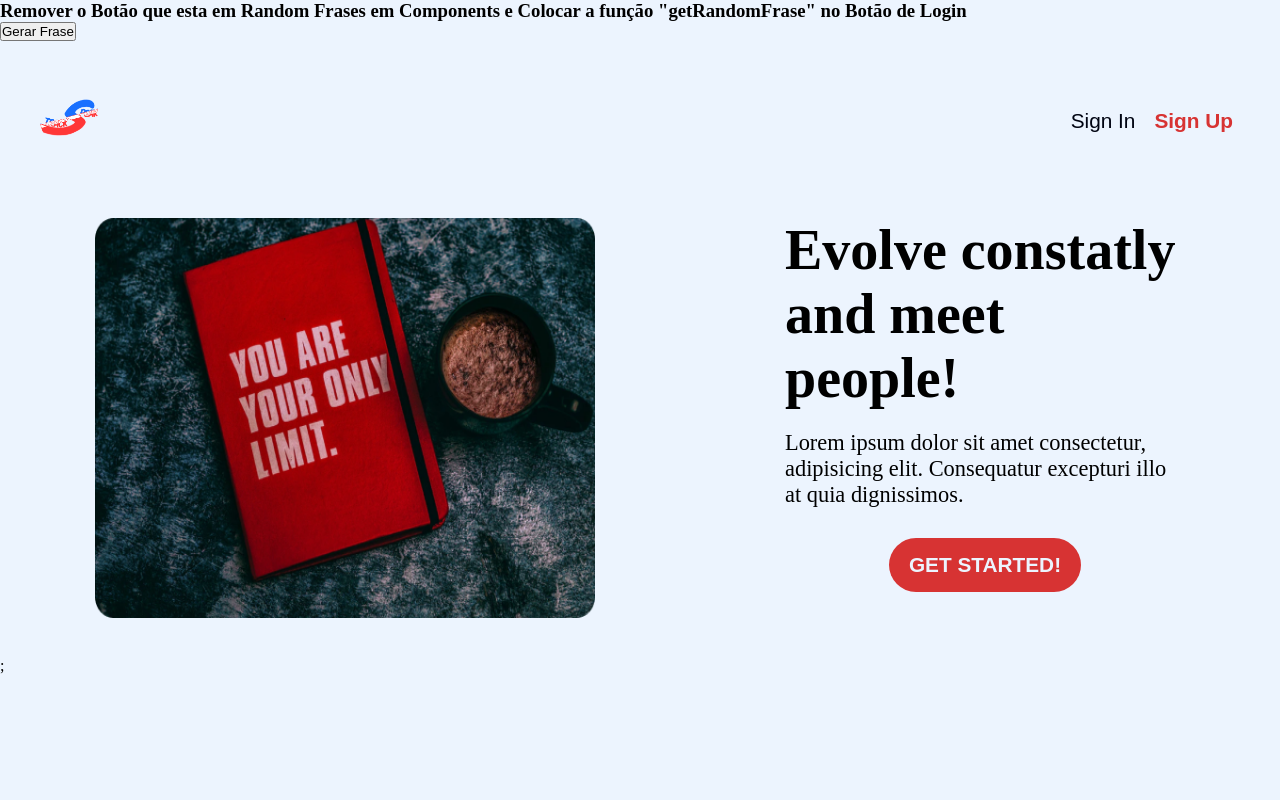
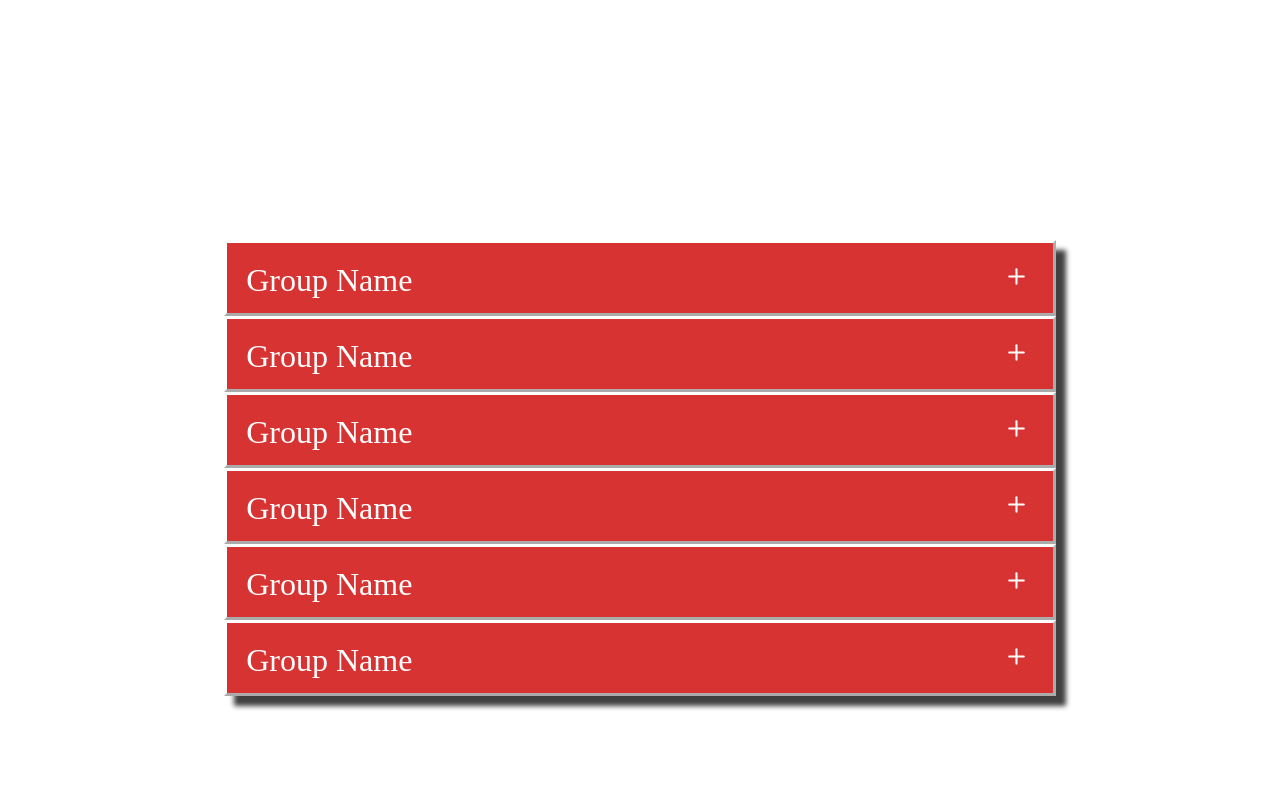
Before and after one commit to issdomingoss/habits-management, a React (Create React App) app: page / in a window 1280 px wide. Shown: the top 800 px of the page. Built offline with nearby package versions, Linux system fonts and the light colour scheme.

Commit message:
estilizando accordeon

```diff
--- a/src/App.js
+++ b/src/App.js
@@ -2,10 +2,12 @@ import "react-toastify/dist/ReactToastify.css";
 import GlobalStyle from "./styles/global";
 import Routes from "./routes";
 import RandomFrases from "./components/RandomFrases";
+import Accordion from "./components/Accordion";
 
 function App() {
   return (
     <>
+      <Accordion />
       <RandomFrases />
       <GlobalStyle />
       <Routes />
--- /dev/null
+++ b/src/components/Accordion/Data.js
@@ -0,0 +1,38 @@
+export const Data = [
+  {
+    group: "Group Name",
+    goals:
+      "Group activities and goals At vero eos et accusamus et iusto odio dignissimos ducimus qui blanditiis praesentium voluptatum deleniti atque corrupti quos dolores et quas molestias excepturi sint occaecati cupiditate non provident, similique sunt in culpa qui officia deserunt mollitia animi, id est laborum et dolorum fuga. Et harum quidem rerum facilis est et expedita distinctio. Nam libero tempore, cum soluta nobis est eligendi optio cumque nihil impedit quo minus id quod maxime placeat facere possimus, omnis voluptas assumenda est, omnis dolor repellendus. Temporibus autem quibusdam et aut officiis debitis aut rerum necessitatibus saepe eveniet ut et voluptates repudiandae sint et molestiae non recusandae. Itaque earum rerum hic tenetur a sapiente delectus, ut aut reiciendis voluptatibus maiores alias consequatur aut perferendis doloribus asperiores repellat.",
+    id: 1,
+  },
+  {
+    group: "Group Name",
+    goals:
+      "Group activities and goals At vero eos et accusamus et iusto odio dignissimos ducimus qui blanditiis praesentium voluptatum deleniti atque corrupti quos dolores et quas molestias excepturi sint occaecati cupiditate non provident, similique sunt in culpa qui officia deserunt mollitia animi, id est laborum et dolorum fuga. Et harum quidem rerum facilis est et expedita distinctio. Nam libero tempore, cum soluta nobis est eligendi optio cumque nihil impedit quo minus id quod maxime placeat facere possimus, omnis voluptas assumenda est, omnis dolor repellendus. Temporibus autem quibusdam et aut officiis debitis aut rerum necessitatibus saepe eveniet ut et voluptates repudiandae sint et molestiae non recusandae. Itaque earum rerum hic tenetur a sapiente delectus, ut aut reiciendis voluptatibus maiores alias consequatur aut perferendis doloribus asperiores repellat.",
+    id: 2,
+  },
+  {
+    group: "Group Name",
+    goals:
+      "Group activities and goals At vero eos et accusamus et iusto odio dignissimos ducimus qui blanditiis praesentium voluptatum deleniti atque corrupti quos dolores et quas molestias excepturi sint occaecati cupiditate non provident, similique sunt in culpa qui officia deserunt mollitia animi, id est laborum et dolorum fuga. Et harum quidem rerum facilis est et expedita distinctio. Nam libero tempore, cum soluta nobis est eligendi optio cumque nihil impedit quo minus id quod maxime placeat facere possimus, omnis voluptas assumenda est, omnis dolor repellendus. Temporibus autem quibusdam et aut officiis debitis aut rerum necessitatibus saepe eveniet ut et voluptates repudiandae sint et molestiae non recusandae. Itaque earum rerum hic tenetur a sapiente delectus, ut aut reiciendis voluptatibus maiores alias consequatur aut perferendis doloribus asperiores repellat.",
+    id: 3,
+  },
+  {
+    group: "Group Name",
+    goals:
+      "Group activities and goals At vero eos et accusamus et iusto odio dignissimos ducimus qui blanditiis praesentium voluptatum deleniti atque corrupti quos dolores et quas molestias excepturi sint occaecati cupiditate non provident, similique sunt in culpa qui officia deserunt mollitia animi, id est laborum et dolorum fuga. Et harum quidem rerum facilis est et expedita distinctio. Nam libero tempore, cum soluta nobis est eligendi optio cumque nihil impedit quo minus id quod maxime placeat facere possimus, omnis voluptas assumenda est, omnis dolor repellendus. Temporibus autem quibusdam et aut officiis debitis aut rerum necessitatibus saepe eveniet ut et voluptates repudiandae sint et molestiae non recusandae. Itaque earum rerum hic tenetur a sapiente delectus, ut aut reiciendis voluptatibus maiores alias consequatur aut perferendis doloribus asperiores repellat.",
+    id: 4,
+  },
+  {
+    group: "Group Name",
+    goals:
+      "Group activities and goals At vero eos et accusamus et iusto odio dignissimos ducimus qui blanditiis praesentium voluptatum deleniti atque corrupti quos dolores et quas molestias excepturi sint occaecati cupiditate non provident, similique sunt in culpa qui officia deserunt mollitia animi, id est laborum et dolorum fuga. Et harum quidem rerum facilis est et expedita distinctio. Nam libero tempore, cum soluta nobis est eligendi optio cumque nihil impedit quo minus id quod maxime placeat facere possimus, omnis voluptas assumenda est, omnis dolor repellendus. Temporibus autem quibusdam et aut officiis debitis aut rerum necessitatibus saepe eveniet ut et voluptates repudiandae sint et molestiae non recusandae. Itaque earum rerum hic tenetur a sapiente delectus, ut aut reiciendis voluptatibus maiores alias consequatur aut perferendis doloribus asperiores repellat.",
+    id: 5,
+  },
+  {
+    group: "Group Name",
+    goals:
+      "Group activities and goals At vero eos et accusamus et iusto odio dignissimos ducimus qui blanditiis praesentium voluptatum deleniti atque corrupti quos dolores et quas molestias excepturi sint occaecati cupiditate non provident, similique sunt in culpa qui officia deserunt mollitia animi, id est laborum et dolorum fuga. Et harum quidem rerum facilis est et expedita distinctio. Nam libero tempore, cum soluta nobis est eligendi optio cumque nihil impedit quo minus id quod maxime placeat facere possimus, omnis voluptas assumenda est, omnis dolor repellendus. Temporibus autem quibusdam et aut officiis debitis aut rerum necessitatibus saepe eveniet ut et voluptates repudiandae sint et molestiae non recusandae. Itaque earum rerum hic tenetur a sapiente delectus, ut aut reiciendis voluptatibus maiores alias consequatur aut perferendis doloribus asperiores repellat.",
+    id: 6,
+  },
+];
--- /dev/null
+++ b/src/components/Accordion/index.jsx
@@ -0,0 +1,43 @@
+import React from "react";
+import { Data } from "./Data";
+import { Wrap, AccordionSection, Container, Dropdown } from "./styled";
+import { IconContext } from "react-icons";
+import { FiPlus, FiMinus } from "react-icons/fi";
+import { useState } from "react";
+
+const Accordion = () => {
+  const [clicked, setClicked] = useState(false);
+
+  const toggle = (id) => {
+    if (clicked === id) {
+      return setClicked(null);
+    }
+    setClicked(id);
+  };
+
+  return (
+    <IconContext.Provider value={{ size: "25px" }}>
+      <AccordionSection>
+        <Container>
+          {Data.map((item) => {
+            return (
+              <>
+                <Wrap onClick={() => toggle(item.id)} key={item.id}>
+                  <div className="accord-bar-text">{item.group}</div>
+                  <span>{clicked === item.id ? <FiMinus /> : <FiPlus />}</span>
+                </Wrap>
+                {clicked === item.id ? (
+                  <Dropdown>
+                    <p>{item.goals}</p>
+                  </Dropdown>
+                ) : null}
+              </>
+            );
+          })}
+        </Container>
+      </AccordionSection>
+    </IconContext.Provider>
+  );
+};
+
+export default Accordion;
--- /dev/null
+++ b/src/components/Accordion/styled.jsx
@@ -0,0 +1,44 @@
+import styled from "styled-components";
+
+export const AccordionSection = styled.div`
+  display: flex;
+  flex-direction: column;
+  align-items: center;
+  justify-content: center;
+  position: relative;
+  height: 100vh;
+  background: #fff;
+`;
+
+export const Container = styled.div`
+  position: absolute;
+  top: 30%;
+  width: 65%;
+
+  box-shadow: 10px 10px 5px 0px rgba(0, 0, 0, 0.75);
+  -webkit-box-shadow: 10px 10px 5px 0px rgba(0, 0, 0, 0.75);
+  -moz-box-shadow: 10px 10px 5px 0px rgba(0, 0, 0, 0.75); ;
+`;
+
+export const Wrap = styled.div`
+  background: #d73333;
+  color: #fff;
+  display: flex;
+  justify-content: space-between;
+  align-items: center;
+  width: 100%auto;
+  text-align: center;
+  cursor: pointer;
+  border: outset white;
+
+  .accord-bar-text {
+    padding: 1.2rem;
+    font-size: 2rem;
+    height: 70px;
+  }
+
+  span {
+    margin-right: 1.5rem;
+  }
+`;
+export const Dropdown = styled.div``;
```
